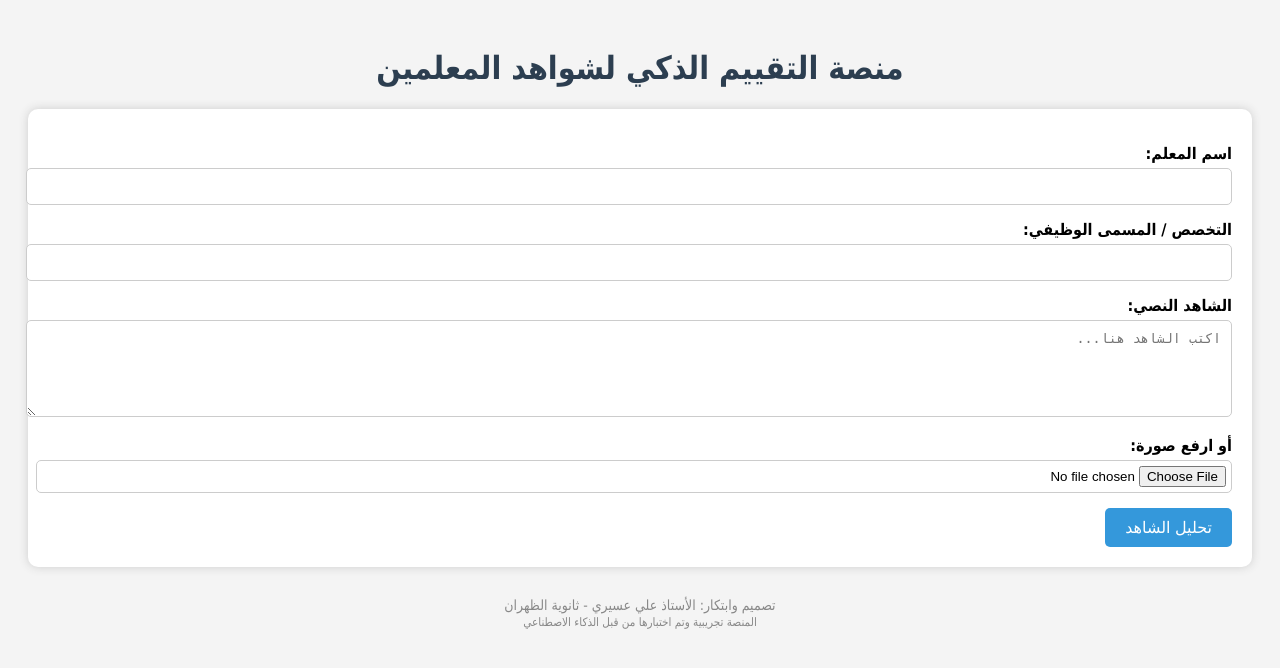
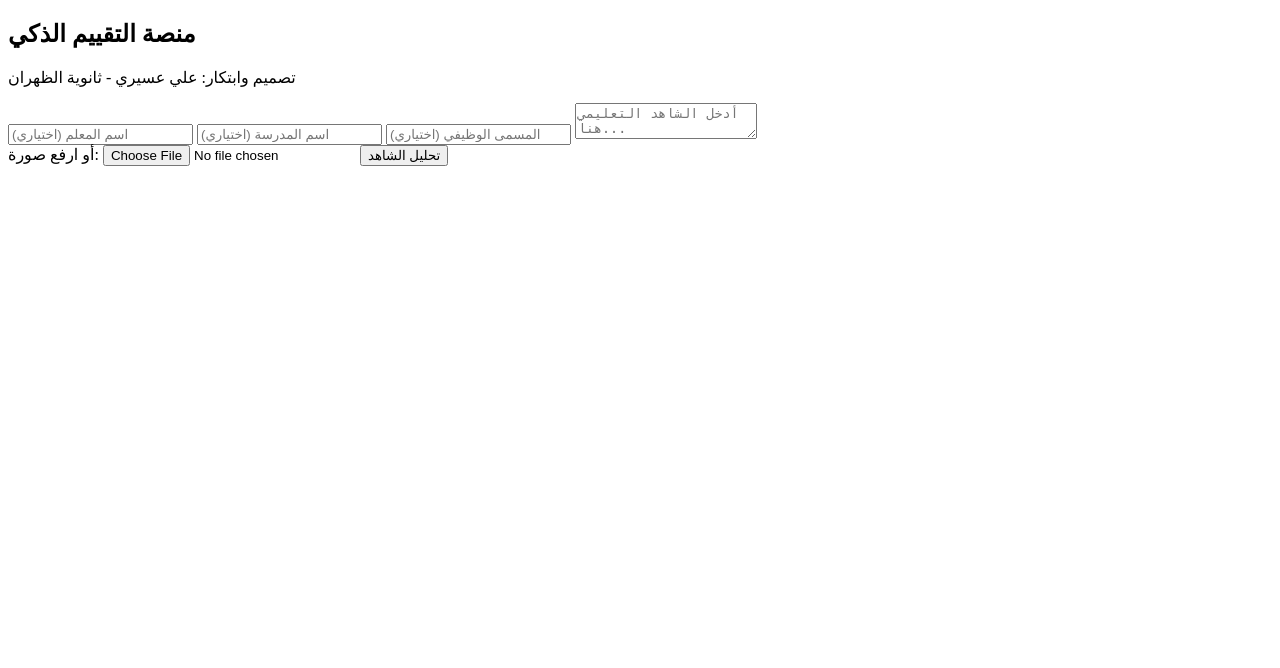
Before and after one commit to aliasiriiii/smart-ai, a Flask app: page / in a window 1280 px wide. Shown: the top 668 px of the page. Run offline with Flask 3, Linux system fonts and the light colour scheme.

Commit message:
Update index.html

```diff
--- a/templates/index.html
+++ b/templates/index.html
@@ -1,79 +1,49 @@
-
 <!DOCTYPE html>
-<html lang="ar" dir="rtl">
+<html lang="ar">
 <head>
     <meta charset="UTF-8">
-    <title>منصة التقييم الذكي لشواهد المعلمين</title>
-    <style>
-        body { font-family: 'Tahoma', sans-serif; background: #f4f4f4; padding: 20px; }
-        h1, h3 { text-align: center; color: #2c3e50; }
-        form { background: white; padding: 20px; border-radius: 10px; box-shadow: 0 0 10px #ccc; }
-        label { display: block; margin-top: 15px; font-weight: bold; }
-        input, textarea { width: 100%; padding: 10px; margin-top: 5px; border: 1px solid #ccc; border-radius: 5px; }
-        input[type="file"] { padding: 5px; }
-        button { margin-top: 15px; padding: 10px 20px; background: #3498db; color: white; border: none; border-radius: 5px; font-size: 16px; cursor: pointer; }
-        table { width: 100%; margin-top: 30px; border-collapse: collapse; background: white; box-shadow: 0 0 10px #ccc; }
-        th, td { padding: 10px; text-align: center; border: 1px solid #ddd; }
-        th { background: #2ecc71; color: white; }
-        .print-btn { text-align: center; margin-top: 20px; }
-        .print-btn button { background-color: #2ecc71; }
-        .footer { margin-top: 30px; text-align: center; color: #888; font-size: 14px; }
-    </style>
+    <title>منصة التقييم الذكي</title>
 </head>
 <body>
-
-<h1>منصة التقييم الذكي لشواهد المعلمين</h1>
-
+    <h2>منصة التقييم الذكي</h2>
+    <p>تصميم وابتكار: علي عسيري - ثانوية الظهران</p>
     <form method="POST" enctype="multipart/form-data">
-    <label for="teacher_name">اسم المعلم:</label>
-    <input type="text" name="teacher_name" required>
-
-    <label for="specialty">التخصص / المسمى الوظيفي:</label>
-    <input type="text" name="specialty" required>
-
-    <label for="shahid">الشاهد النصي:</label>
-    <textarea name="shahid" rows="5" placeholder="اكتب الشاهد هنا..."></textarea>
-
-    <label for="image">أو ارفع صورة:</label>
+        <input type="text" name="teacher_name" placeholder="اسم المعلم (اختياري)">
+        <input type="text" name="school" placeholder="اسم المدرسة (اختياري)">
+        <input type="text" name="job_title" placeholder="المسمى الوظيفي (اختياري)">
+        <textarea name="shahid" placeholder="أدخل الشاهد التعليمي هنا..."></textarea>
+        <br>
+        <label>أو ارفع صورة:</label>
         <input type="file" name="image">
-
         <button type="submit">تحليل الشاهد</button>
     </form>
 
     {% if result %}
-    <h3>نتائج التقييم</h3>
-    <p><strong>اسم المعلم:</strong> {{ teacher_name }} | <strong>التخصص:</strong> {{ specialty }}</p>
-
-    <table>
+    <h3>نتائج التقييم اليدوي:</h3>
+    <table border="1">
         <tr>
-            <th>العنصر التربوي</th>
+            <th>العنصر</th>
+            <th>الوزن</th>
             <th>الدرجة (من 5)</th>
-            <th>الوزن (%)</th>
-            <th>التقدير المئوي</th>
+            <th>التقدير</th>
             <th>الملاحظة</th>
         </tr>
-        {% for row in result %}
-        <tr style="background-color: {% if row.score == 5 %}#d4edda{% elif row.score == 3 %}#fff3cd{% else %}#f8d7da{% endif %};">
-            <td>{{ row.item }}</td>
-            <td>{{ row.score }}</td>
-            <td>{{ row.weight }}</td>
-            <td>{{ row.percent }}%</td>
-            <td>{{ row.note }}</td>
+        {% for r in result %}
+        <tr>
+            <td>{{ r.item }}</td>
+            <td>{{ r.weight }}%</td>
+            <td>{{ r.score }}</td>
+            <td>{{ r.percent }}</td>
+            <td>{{ r.note }}</td>
         </tr>
         {% endfor %}
     </table>
-
-    <h3 style="text-align:center; margin-top:20px;">الدرجة النهائية: {{ grade }} / 5</h3>
-
-    <div class="print-btn">
-        <button onclick="window.print()">طباعة النتيجة</button>
-    </div>
+    <p><strong>المجموع النهائي:</strong> {{ grade }} من 5</p>
     {% endif %}
 
-<div class="footer">
-    تصميم وابتكار: الأستاذ علي عسيري - ثانوية الظهران<br>
-    <small>المنصة تجريبية وتم اختبارها من قبل الذكاء الاصطناعي</small>
-</div>
-
+    {% if gpt_result %}
+    <h3>تحليل الذكاء الاصطناعي:</h3>
+    <pre>{{ gpt_result }}</pre>
+    {% endif %}
 </body>
 </html>
```
Lines whose indentation alone changed are shown as unchanged.
